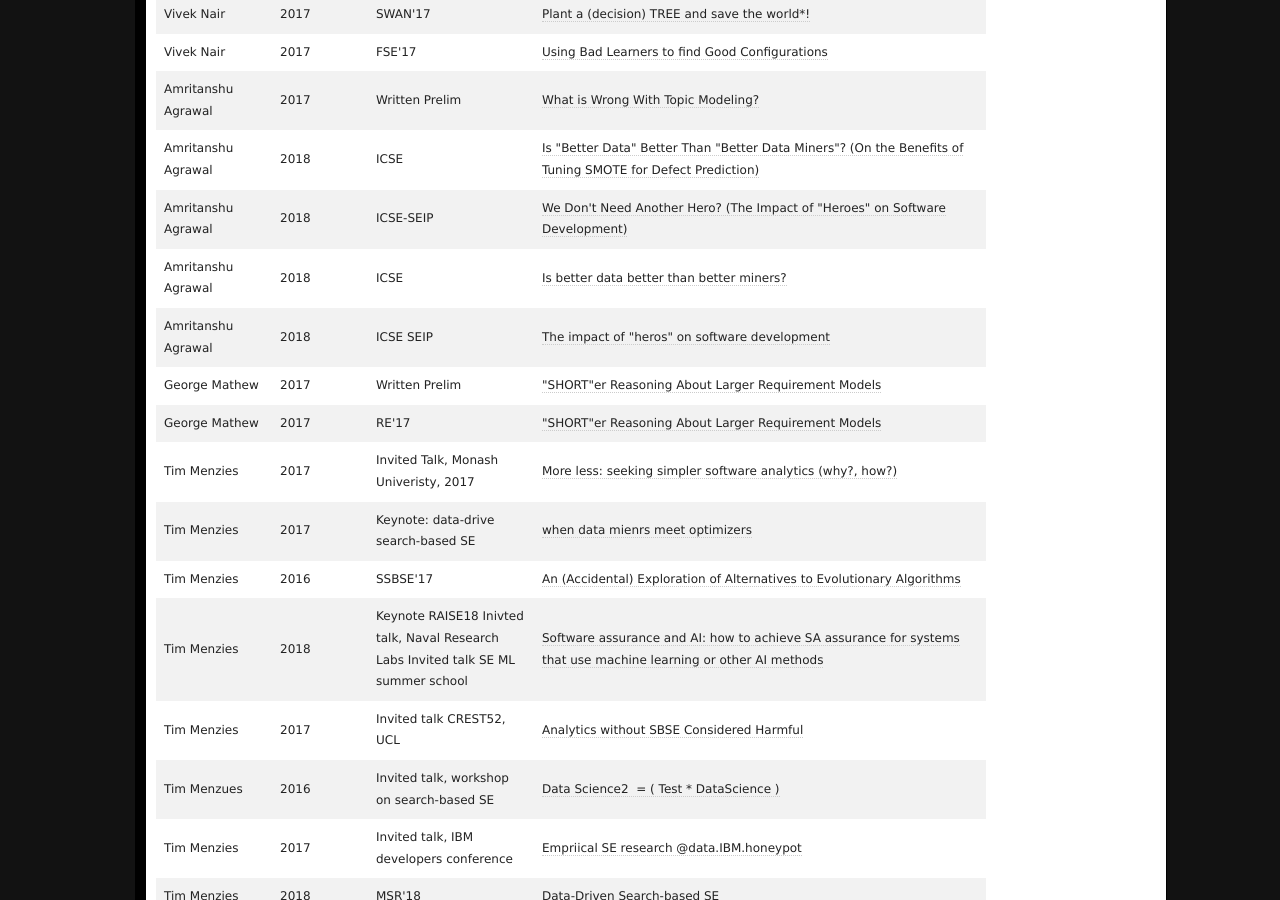
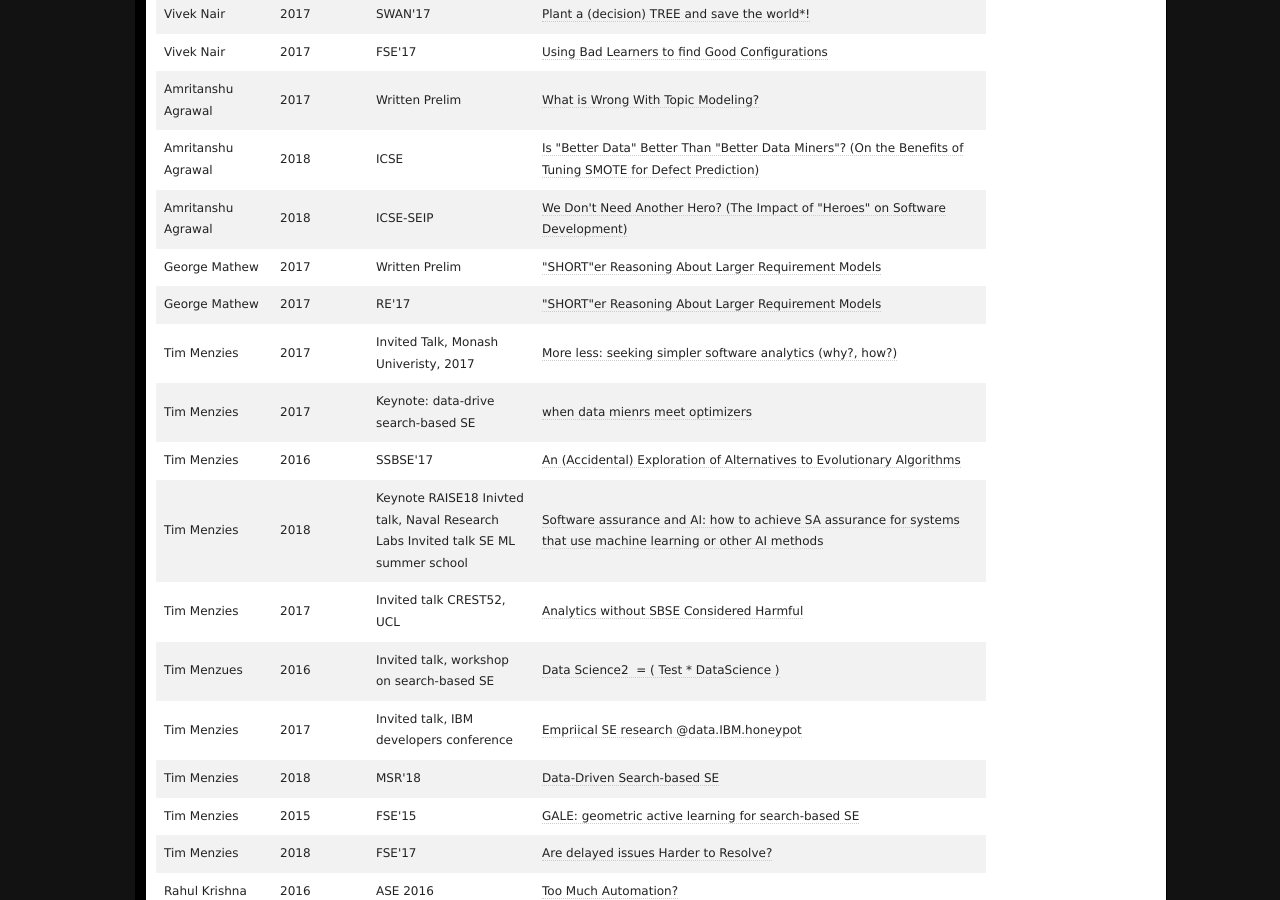
Before and after one commit to ai-se/ai-se.github.io, a Jekyll site: the page built from talks/index.html, in a window 1280 px wide and 900 px high, scrolled down 1077 px. Built offline with Jekyll 4.4.1, drawn with Linux system fonts in a browser that asks for light colours.

Commit message:
Update index.html

```diff
--- a/talks/index.html
+++ b/talks/index.html
@@ -120,23 +120,6 @@ On the Benefit of Human-in-the-loop Incremental Learning for Systematic Literatu
   <td>2018</td>
   <td>ICSE-SEIP</td>
   <td><a href="http://tiny.cc/icse18hero">We Don't Need Another Hero? (The Impact of "Heroes" on Software Development)
-</a></td>
-</tr>
-
-<tr>
-  <td>Amritanshu Agrawal</td>
-  <td>2018</td>
-  <td>ICSE</td>
-  <td><a href="http://tiny.cc/icse18smote">Is better data better than better miners?
-</a></td>
-</tr>
-
-
-<tr>
-  <td>Amritanshu Agrawal</td>
-  <td>2018</td>
-  <td>ICSE SEIP</td>
-  <td><a href="http://tiny.cc/icse18hero">The impact of "heros" on software development
 </a></td>
 </tr>
 
```
